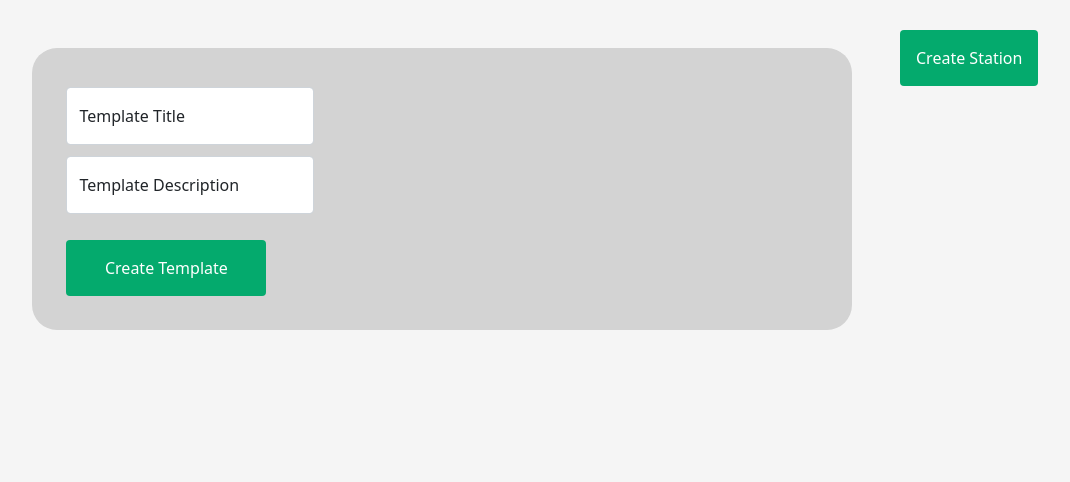
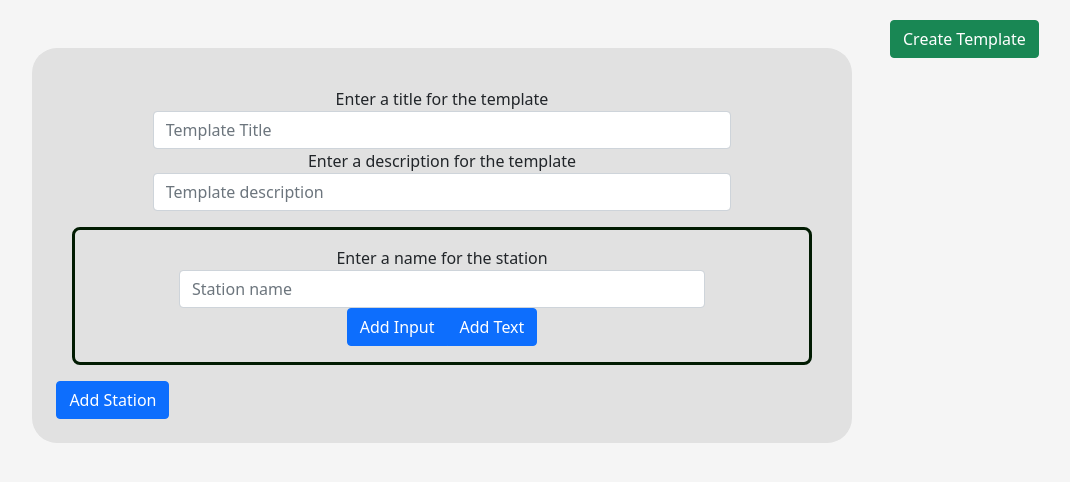
Before and after one commit to parzival0152/Final, a Flask app: page /templates/0 in a window 1280 px wide. Shown: the part 60-542 px from the top of the page, without its empty margins (198-1268 px from the left). Run offline with Flask 2, Linux system fonts and the light colour scheme; the visitor is signed in with stand-in values (Sample User, id 1); some libraries are stand-ins or nearby versions.

Commit message:
template maker almost done

```diff
--- a/Models/functions.py
+++ b/Models/functions.py
@@ -23,7 +23,7 @@ def parse_response(form_response): # magic
         "stations":stations
     }
     stats = {"created":0}
-    stats |= {str(index):0 for index in range(len(stations))}
+    stats |= {f"Stage #{index}":0 for index in range(len(stations))}
     stats["completed"] = 0
     stats["failed"] = 0
     return json.dumps(template),json.dumps(stats)
--- a/app.py
+++ b/app.py
@@ -116,12 +116,10 @@ def my_documents():
 @login_required
 def templates(id):
     if(id=="0"):
-        return render_template("templateMaker.html")
+        return render_template("templateMaker2.html")
     else:
         template = Template.query.get(id)
-        data = json.loads(template.data)
-        stats = json.loads(template.stats)
-        return render_template("templateview.html",data = data,id = id,stats = stats,viewstats = template.owner.id==current_user.id)
+        return render_template("templateview.html",id = id,viewstats = template.owner.id==current_user.id)
 
 @app.route('/documents/<id>', methods = ['POST','GET'])
 @login_required
--- /dev/null
+++ b/static/scripts/tempCreateVue.js
@@ -0,0 +1,48 @@
+
+
+const app = new Vue({
+    el: '#app',
+    delimiters: ['[[', ']]'],
+    data: {
+        template_data:{
+            title:"",
+            description:"",
+            stations:[
+                {
+                    Name:"",
+                    fields:[]
+                }
+            ]
+        }
+    },
+    computed:{
+    },
+    async created(){
+
+    },
+    methods: {
+        create_template(){
+            console.log("not yet")
+        },
+        add_station(){
+            this.template_data.stations.push({
+                Name:"",
+                Email:"",
+                fields:[]
+            })
+        },
+        add_input_to_station(station){
+            station.fields.push({
+                type:"input",
+                prompt:"",
+                value:""
+            })
+        },
+        add_text_to_station(station){
+            station.fields.push({
+                type:"text",
+                value:""
+            })
+        }
+    }
+})
--- a/static/scripts/tempViewVue.js
+++ b/static/scripts/tempViewVue.js
@@ -4,7 +4,6 @@ const app = new Vue({
     el: '#app',
     delimiters: ['[[', ']]'],
     data: {
-        text:"hello there",
         template_data:{},
         template_stats : {}
     },
@@ -12,11 +11,11 @@ const app = new Vue({
     },
     async created(){
         this.id = window.id;
+        this.stats_show = window.stats_show
         let response = await fetch('/api/templates/'+this.id);
         let data = await response.json()
         this.template_data = data.data
         this.template_stats = data.stats
-        console.log(this.template_data)
     },
     methods: {
     }
--- a/static/styles/base.css
+++ b/static/styles/base.css
@@ -7,7 +7,7 @@ body{
 }
 
 .form-wrapper{
-    background-color: lightgray;
+    background-color: rgb(225, 225, 225);
     padding: 5%;
     margin: 0% 18% 0%;
 }
@@ -65,7 +65,13 @@ hr{
 	margin:10px;
     display: flex;
     flex-direction: column;
-    }
+}
+
+.main-content {
+	text-align: center;
+	position: relative;
+	margin-top: 2%;
+}
 
 /* Dropdown Button */
 .dropbtn {
--- a/static/styles/templates.css
+++ b/static/styles/templates.css
@@ -3,7 +3,7 @@
     overflow: hidden;
     margin: 1em;
     padding: 1em;
-    border: 0.4rem solid rgb(1, 27, 2);
+    border: 0.2rem solid rgb(1, 27, 2);
     border-radius: 0.5em;
 }
 
@@ -14,12 +14,8 @@ div.form-floating {
     margin-bottom: 2em;
 }
 
-table,
-th,
-td {
-    border: 1px solid;
+.field-wrapper{
+    padding: 5px;
+    box-shadow: 3px;
+    background-color: rgb(201, 201, 201);
 }
-
-table {
-    border-collapse: collapse;
-}
--- /dev/null
+++ b/templates/templateMaker2.html
@@ -0,0 +1,63 @@
+{% extends 'userbase.html' %}
+
+{% block head %}
+<title>Template Maker</title>
+<link rel="stylesheet" href="{{ url_for('static', filename='styles/templates.css') }}">
+{% endblock %}
+
+{%block body%}
+<div class="form-wrapper round-corners mt-5 p-4" id="app">
+    <div class="top-left">
+        <button class="btn btn-success" @click="create_template">Create Template</button>
+    </div>
+    <div class="main-content">
+        <div class="d-flex justify-content-center">
+            <div class="w-75">
+                <label>Enter a title for the template</label>
+                <input type="text" v-model="template_data.title" class="form-control" placeholder="Template Title" value="">
+            </div>
+        </div>
+        <div class="d-flex justify-content-center">
+            <div class="w-75">
+                <label>Enter a description for the template</label>
+                <input type="text" v-model="template_data.description" class="form-control" placeholder="Template description" value="">
+            </div>
+        </div>
+        <div class="StationWrapper" v-for="(station,index) in template_data.stations">
+            <div class="StationHead">
+                <div class="d-flex justify-content-center">
+                    <div class="w-75">
+                        <label>Enter a name for the station</label>
+                        <input type="text" v-model="station.Name" class="form-control" placeholder="Station name" value="">
+                    </div>
+                </div>
+                <div class="d-flex justify-content-center" v-if="index!==0">
+                    <div class="w-75">
+                        <label>Enter an Email for the station</label>
+                        <input type="email" v-model="station.Email" class="form-control" placeholder="Station email" value="">
+                    </div>
+                </div>
+            </div>
+            <div class="StationBody">
+                <div class="field-wrapper my-2 p-2 d-flex justify-content-center round-corners" v-for="field in station.fields">
+                    <div class="w-75" v-if="field.type == 'text'">
+                        <label>Enter the text you with to be displayed to the user</label>
+                        <textarea class="form-control" v-model="field.value" value="" placeholder="Text here"></textarea>
+                    </div>
+                    <div class="w-75" v-if="field.type == 'input'">
+                        <label>Enter a prompt for the user</label>
+                        <input type="text" v-model="field.prompt" class="form-control" value="" placeholder="User Prompt">
+                    </div>
+                </div>
+                <div class="btn-group">
+                    <button class="btn btn-primary" @click="add_input_to_station(station)">Add Input</button>
+                    <button class="btn btn-primary" @click="add_text_to_station(station)">Add Text</button>
+                </div>
+            </div>
+        </div>
+    </div>
+    <button type="button" class="btn btn-primary" @click="add_station">Add Station</button>
+</div>
+
+<script src="{{url_for('static', filename='scripts/tempCreateVue.js') }}"></script>
+{%endblock%}
```
Also changed, not shown: templates/templateview.html (+9 -29 lines), test.db.
